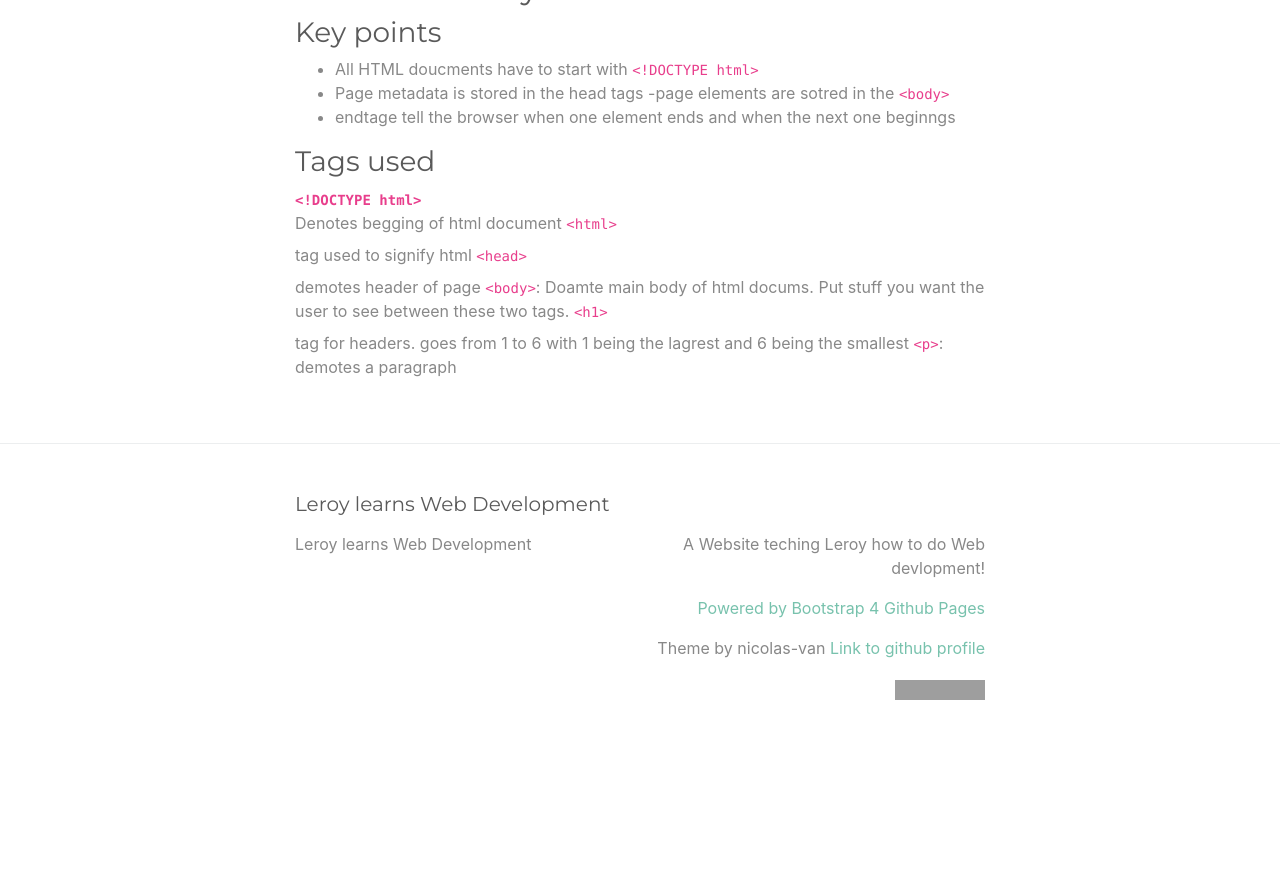
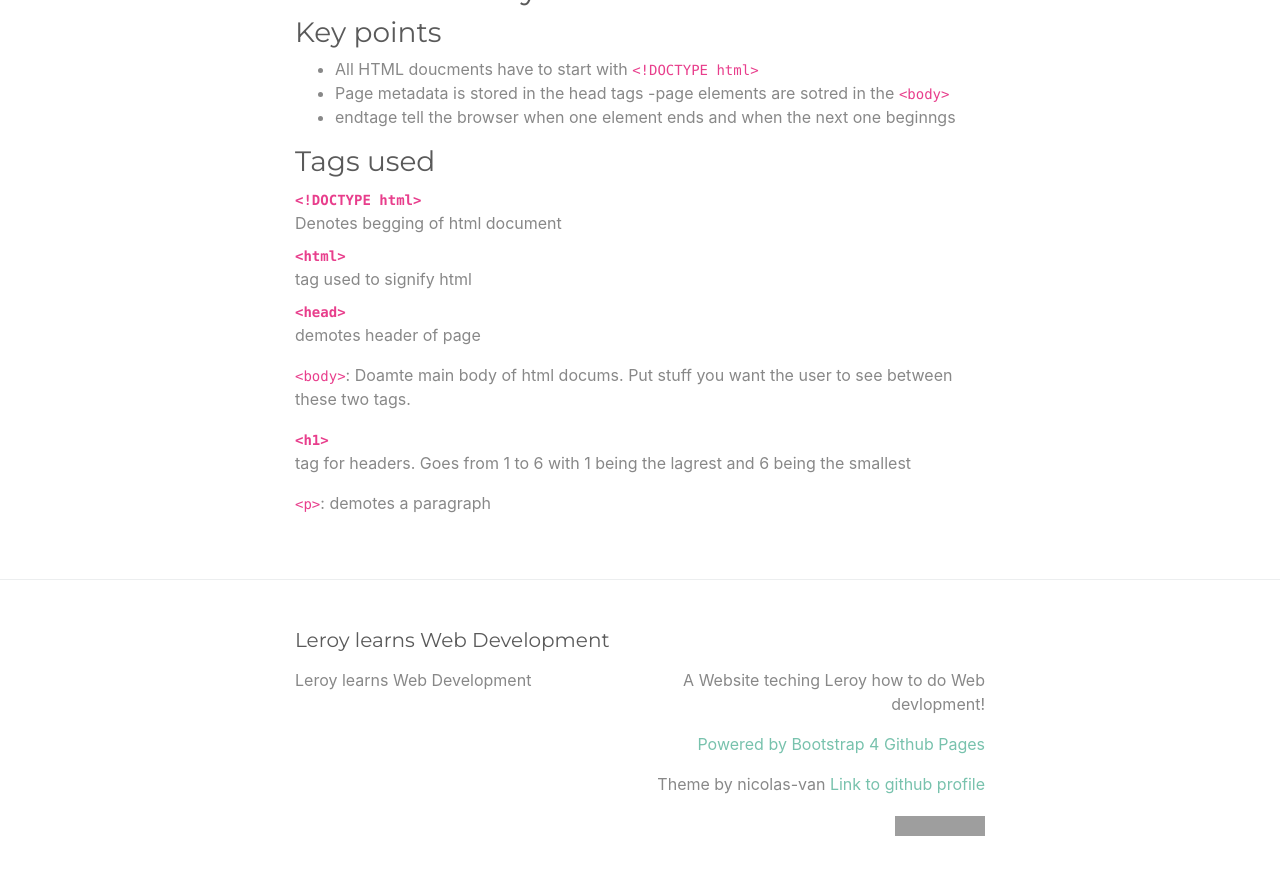
Before and after one commit to camilla-jones/leroy-learns, a Jekyll site: the page built from HTML/basic-html.md, in a window 1280 px wide and 900 px high, scrolled down 1139 px. Shown: the top 875 px of the window. Built offline with Jekyll 4.4.1, drawn with Linux system fonts in a browser that asks for light colours; before the commit the page ends 1903 px from its top, so only the background shows below that; grey boxes are pictures that could not be loaded.

```diff
--- a/HTML/basic-html.md
+++ b/HTML/basic-html.md
@@ -46,13 +46,18 @@ The main section of the HTML doucment is the body. The body is what the user see
 
 `<!DOCTYPE html>`
 : Denotes begging of html document
+
 `<html>`
 : tag used to signify html
+
 `<head>`
 : demotes header of page
+
 `<body>`:
 Doamte main body of html docums. Put stuff you want the user to see between these two tags.
+
 `<h1>`
-: tag for headers. goes from 1 to 6 with 1 being the lagrest and 6 being the smallest
+: tag for headers. Goes from 1 to 6 with 1 being the lagrest and 6 being the smallest
+
 `<p>`:
 demotes a paragraph
```
